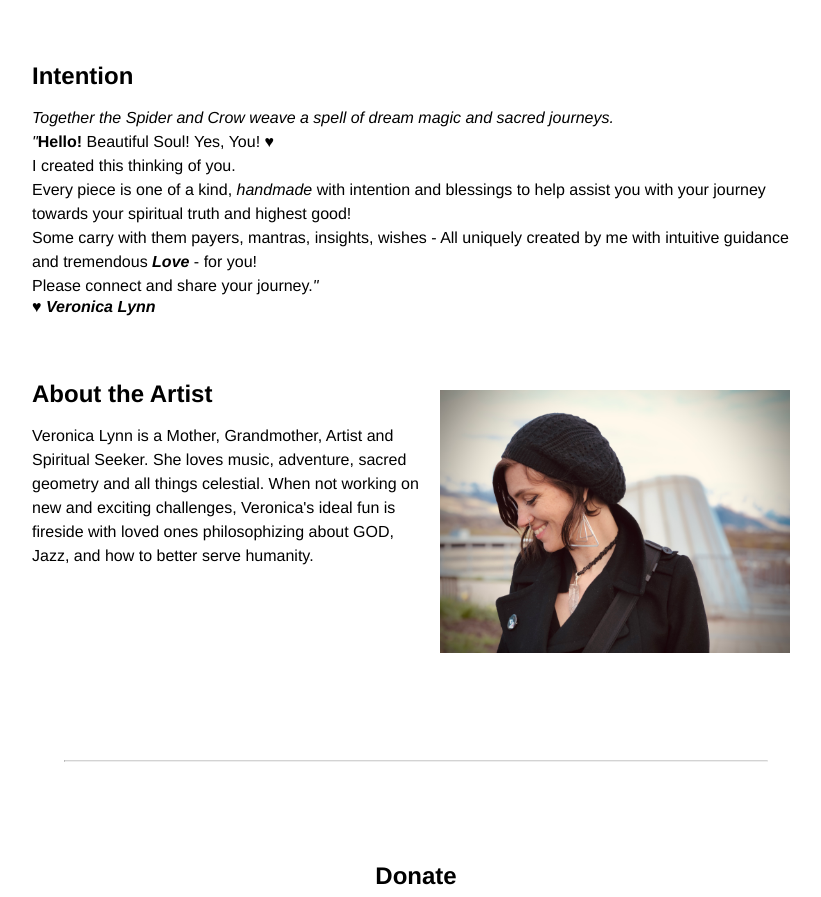
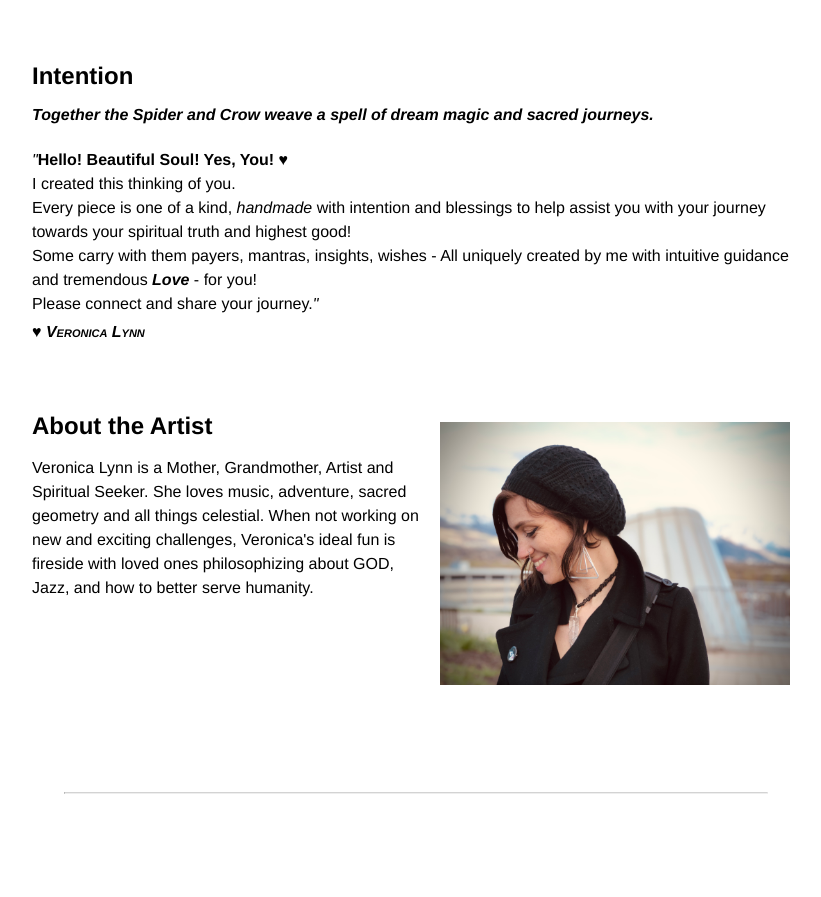
Before and after one commit to christopher-dodge/spidercrowdesigns, a React (Create React App) app: page / in a window 1280 px wide. Shown: the part 802-1699 px from the top of the page, without its empty margins (224-1045 px from the left). Built offline with nearby package versions, Linux system fonts and the light colour scheme.

Commit message:
Update intention styling

```diff
--- a/src/Components/About.css
+++ b/src/Components/About.css
@@ -19,3 +19,12 @@
 .artist-bio {
   padding-bottom: 10%;
 }
+
+.intention h3 {
+  font-size: 1rem;
+  margin-bottom: 1.5rem;
+}
+
+#signature {
+  font: italic small-caps bold 16px/2 cursive;
+}
--- a/src/Components/About.js
+++ b/src/Components/About.js
@@ -7,13 +7,13 @@ export default function About() {
     <section id="about" className="about">
       <div className="intention">
         <h1>Intention</h1>
-        <p><em>Together the Spider and Crow weave a spell of dream magic and sacred journeys.</em></p>
-        <p><em>"</em><strong>Hello!</strong> Beautiful Soul! Yes, You! &hearts;</p>
+        <h3><em>Together the Spider and Crow weave a spell of dream magic and sacred journeys.</em></h3>
+        <p><em>"</em><strong>Hello! Beautiful Soul! Yes, You! &hearts;</strong></p>
         <p>I created this thinking of you.</p>
         <p>Every piece is one of a kind, <em>handmade</em> with intention and blessings to help assist you with your journey towards your spiritual truth and highest good!</p>
         <p>Some carry with them payers, mantras, insights, wishes - All uniquely created by me with intuitive guidance and tremendous <strong><em>Love</em></strong> - for you!</p>
         <p>Please connect and share your journey.<em>"</em></p>
-        <strong><em>&hearts; Veronica Lynn</em></strong>
+        <p id="signature"><strong><em>&hearts; Veronica Lynn</em></strong></p>
       </div>
       <div className="artist-bio">
         <img id="artist-pic" src={ArtistPic} alt="" />
```
